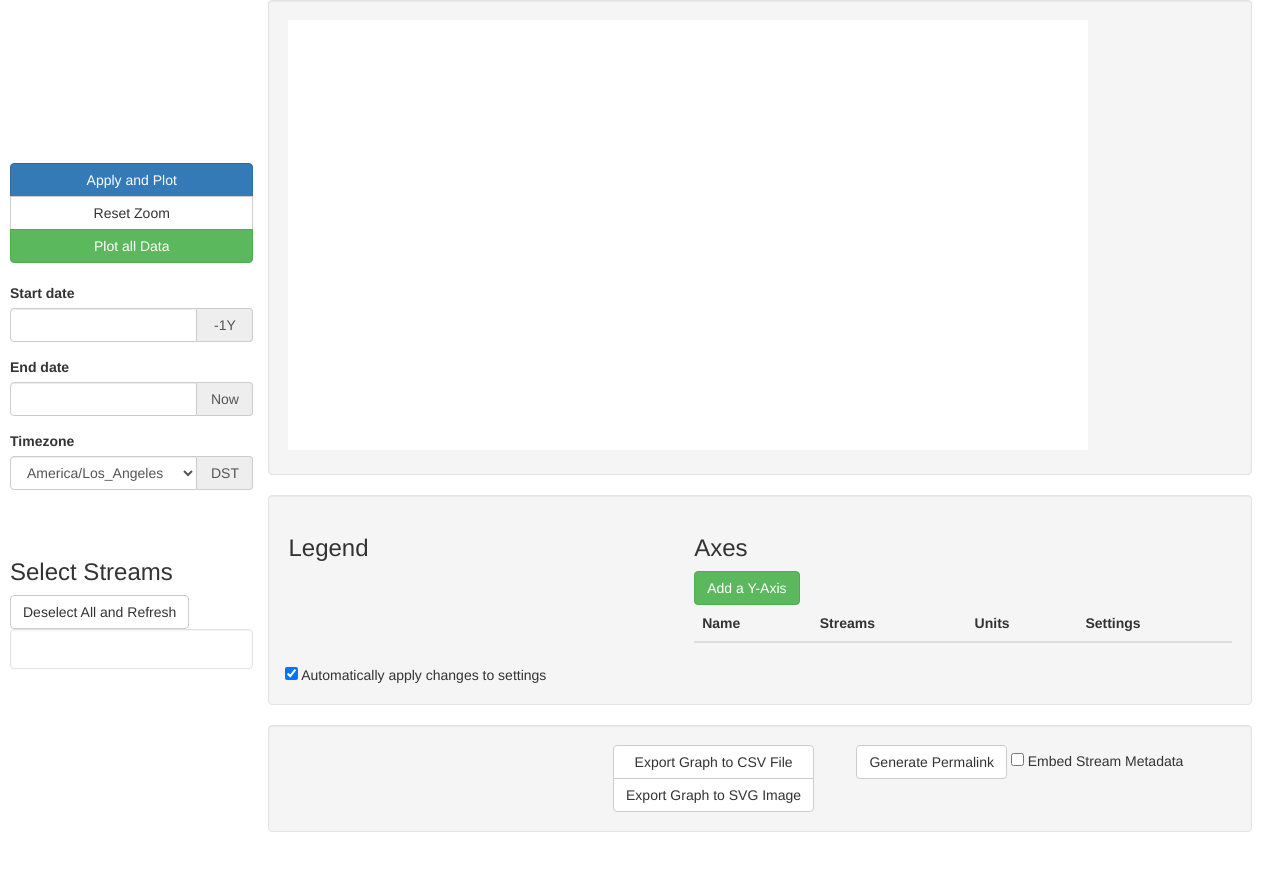
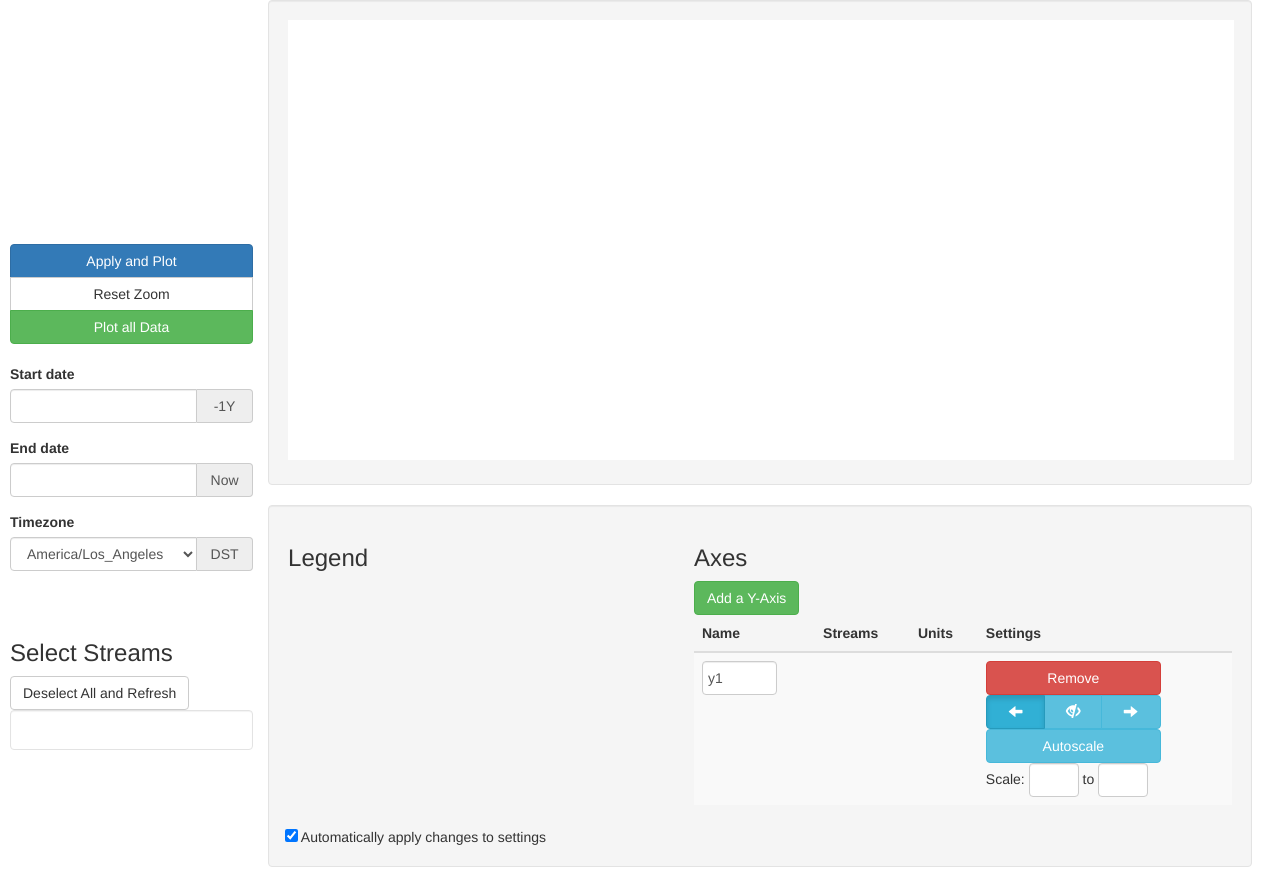
Before and after one commit to BTrDB/mr-plotter, a plain HTML site: page index.html in a window 1280 px wide. Shown: the top 870 px of the page. Drawn offline with Linux system fonts and the light colour scheme.

Commit message:
Adapted Javascript so page loads without error

```diff
--- a/index.html
+++ b/index.html
@@ -20,11 +20,18 @@
     <script src="col-resizable/js/colResizable-1.3.med.js"></script>
     <script src="col-resizable/js/colResizable-1.3.source.js"></script>
     <script src="bootstrap-3.3.6/js/bootstrap.min.js"></script>
+    <script src="mr-plotter/js/s3ui.js"></script>
+    <script src="mr-plotter/js/axis.js"></script>
+    <script src="mr-plotter/js/data.js"></script>
+    <script src="mr-plotter/js/utils.js"></script>
+    <script src="mr-plotter/js/plot.js"></script>
+    <script src="mr-plotter/js/frontend.js"></script>
+    <script src="mr-plotter/js/streamtree.js"></script>
+    <script src="mr-plotter/js/control.js"></script>
+    <script src="mr-plotter/js/cursors.js"></script>
     <script>
         function init() {
-            var t = document.getElementById("mrplotter");
-            var clone = document.importNode(t.content, true);
-            document.body.appendChild(clone);
+            mr_plotter(document.body);
         }
         document.addEventListener('DOMContentLoaded', init, false);
     </script>
--- a/mr-plotter/js/plot.js
+++ b/mr-plotter/js/plot.js
@@ -20,8 +20,8 @@ function init_plot(self) {
     self.idata.WIDTH = undefined;
     self.idata.widthmin = 450;
 
-    // Selection of the element to display progress
-    self.idata.$loadingElem = self.$('.plotLoading');
+    // Selection of the element to display progress is in self.idat
+    self.idata.$loadingElem = $(self.find('.plotLoading'));
 
     // Parameters of the last update
     self.idata.oldStartDate = undefined;
@@ -515,7 +515,6 @@ function initPlot(self) {
         .attr("transform", "translate(" + self.idata.margin.left + ", " + self.idata.margin.top + ")")
         .attr("class", "cursorgroup");
     self.idata.$background = $("svg.chart > .clickscreen, svg.chart .data-density-background, svg.chart .y-axis-background-left, svg.chart .y-axis-background-right");
-    self.idata.$loadingElem = $(self.find('.plotLoading'));
     self.idata.initialized = true;
 }
 
--- a/mr-plotter/js/s3ui.js
+++ b/mr-plotter/js/s3ui.js
@@ -1,8 +1,41 @@
 s3ui = {instances: [], instanceid: -1}; // stores functions used in multiple files
 
+function MrPlotter(container, options, cb1, cb2) {
+    this.domelem = container;
+
+    /* In Meteor, this is where the constructor argument would go. I'm doing
+       the same thing since the code assumes it would be like this. */
+    this.data = [options, cb1, cb2];
+}
+
+// Meteor provided these two functions on a template, to search inside of it
+MrPlotter.prototype.find = function (expr) {
+        return this.domelem.querySelector(expr);
+    };
+
+MrPlotter.prototype.$ = function (expr) {
+        return $(this.domelem.querySelectorAll(expr));
+    };
+
+/** Instantiates Mr. Plotter as a child of the provided DOM element.
+    OPTIONS is an object containing options to create the chart.
+    CB1 and CB2 are callback overrides for the two callbacks, the first of
+    which executes after the graph is built, and the second of which executes
+    after the interactive features have been added. */
+function mr_plotter(parent, options, cb1, cb2) {
+    // This is the one place in the entire code that I use the ID of an element
+    var template = document.getElementById("mrplotter");
+    var docfrag = document.importNode(template.content, true);
+    var container = document.createElement("div");
+    container.appendChild(docfrag);
+    parent.appendChild(container);
+    var instance = new MrPlotter(container, options, cb1, cb2);
+    s3ui.__init__(instance);
+}
+
 s3ui.parsePixelsToInt = function (q) {
-    return parseFloat(q.slice(0, q.length - 2));
-}
+        return parseFloat(q.slice(0, q.length - 2));
+    };
 
 s3ui.default_cb1 = function (inst) {
         $(inst.find(".dispTable")).colResizable({
@@ -19,9 +52,11 @@ s3ui.default_cb2 = function (inst) {
         }
     };
 
+/*
 Template.s3plot.rendered = function () {
         s3ui.__init__(this);
     };
+*/
 
 s3ui.exec_permalink = function (self, link_id) {
         Meteor.call("retrievePermalink", link_id, function (error, result) {
@@ -296,6 +331,8 @@ function init_graph(self, c1, c2) {
     s3ui.updatePlotMessage(self);
 
     /* When a user logs in or logs out, we need to update the stream tree. */
+    // For now, I've commented this out, so that the stream tree doesn't load (since I don't have that working yet)
+    /*
     Tracker.autorun(function () {
             Meteor.userId(); // so it runs reactively when the currently logged in user changes
             var curr_state = s3ui.createPermalink(self, true);
@@ -304,6 +341,7 @@ function init_graph(self, c1, c2) {
                 s3ui.executePermalink(self, curr_state, true); // reselect the streams from before, to the best of our ability
             }
         });
+    */
 
     // Second callback
     if (typeof c2 == "function") {
```
Also changed, not shown: 1 other file.
